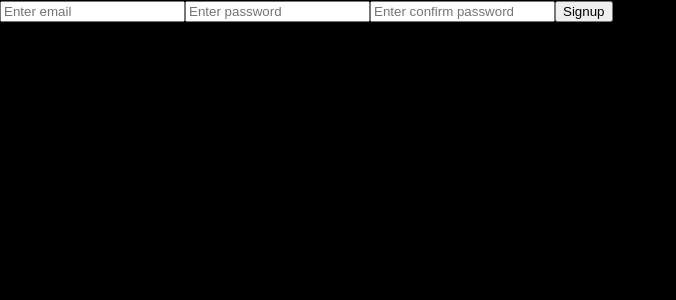
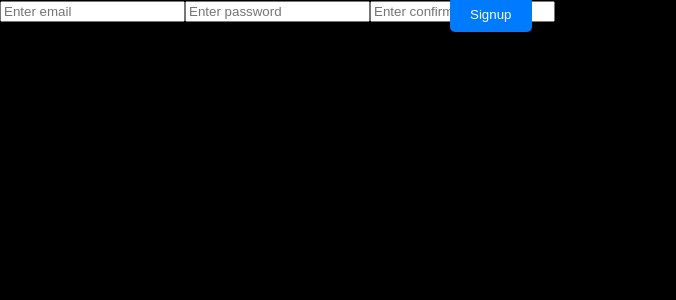
Before and after one commit to deepthinker-88/Fitness-Website, a React (Create React App) app: page /sign-up in a window 1280 px wide. Shown: the top 300 px of the page, without its empty margins (0-676 px from the left). Built offline with nearby package versions, Linux system fonts and the light colour scheme.

Commit message:
Added new style Sign-Up CSS button

```diff
--- a/src/components/SignUpPage.js
+++ b/src/components/SignUpPage.js
@@ -37,7 +37,7 @@ export default function Signup () {
                     required
                 />
 
-                <button type = "submit">Signup</button>
+                <button className="sign-up-button-sign-up-page"type = "submit">Signup</button>
 
             </form>
         </div>
--- a/src/styles.css
+++ b/src/styles.css
@@ -63,3 +63,17 @@ body {
   cursor: pointer;
   margin: 10px;
 }
+
+
+.sign-up-button-sign-up-page {
+  background-color: #007bff;
+  color: white;
+  border: none;
+  padding: 10px 20px;
+  border-radius: 5px;
+  margin: 10px;
+  cursor: pointer;
+  position: absolute;
+  top: -13px;
+  left: 440px;
+}
```
